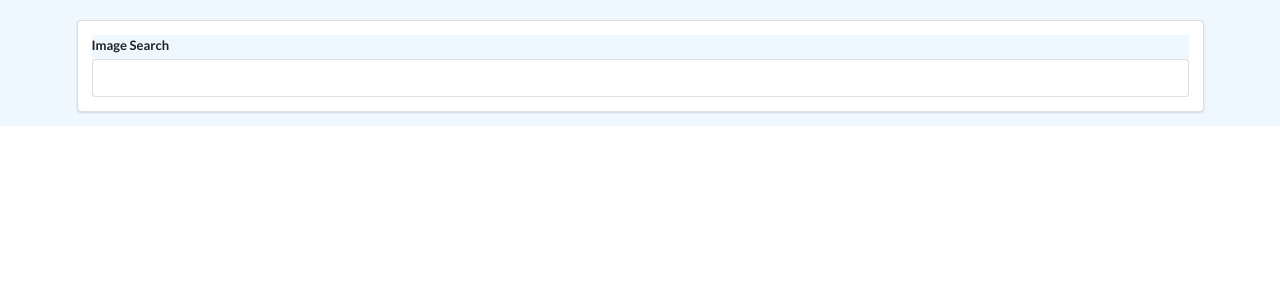
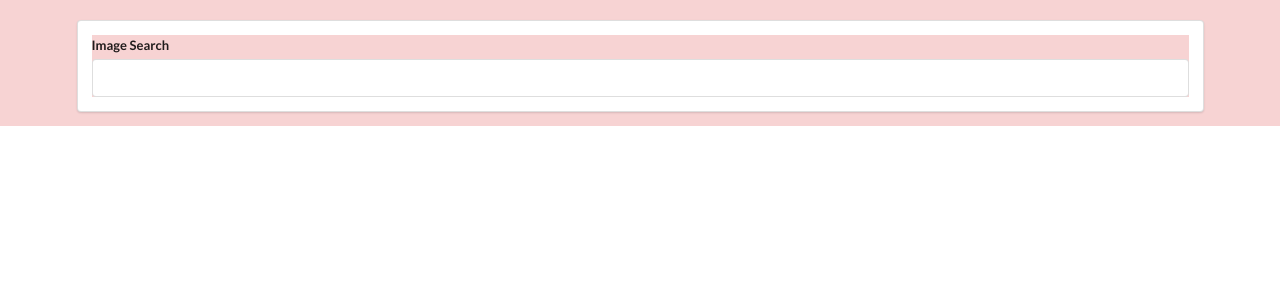
Before and after one commit to anmareeo/pic-search, a React (Create React App) app: page / in a window 1280 px wide. Shown: the top 300 px of the page. Built offline with nearby package versions, Linux system fonts and the light colour scheme.

Commit message:
color scheme change

```diff
--- a/src/components/ImageList.css
+++ b/src/components/ImageList.css
@@ -12,10 +12,10 @@
 }
 
 *{
-    background-color: aliceblue;
-    border-color: navy;
+    background-color: rgb(247, 211, 211);
+    border-color: darkolivegreen;
 }
 
 .ui segment{
-    border-color: navy;
+    border-color: darkolivegreen;
 }
```
